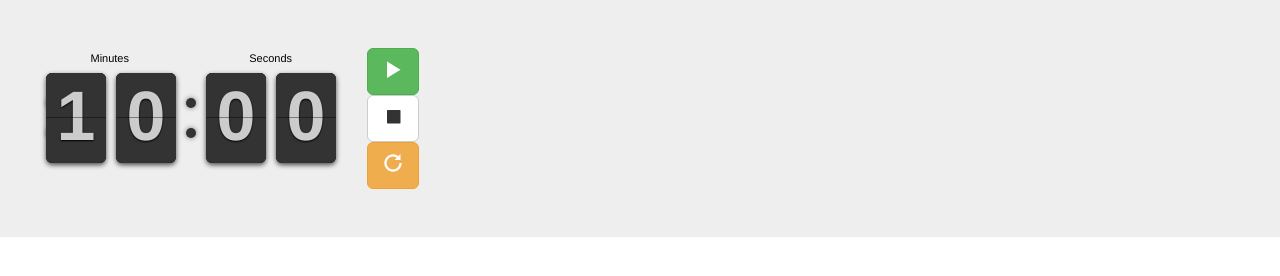
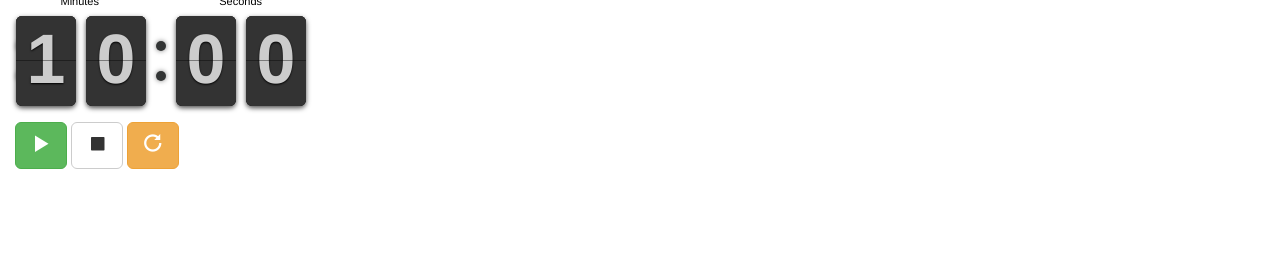
Before and after one commit to chmontgomery/lightning-talk-countdown, a website: page public/index.html in a window 1280 px wide. Drawn offline with Linux system fonts and the light colour scheme.

Commit message:
less fancy layout. simple is best

```diff
--- a/public/index.html
+++ b/public/index.html
@@ -8,35 +8,24 @@
   <link href="/public/flipclock/flipclock.css" rel="stylesheet" type="text/css">
 </head>
 <body>
-<div>
-  <div class="jumbotron">
-    <table>
-      <tr>
-        <td>
 <div class="your-clock"></div>
-        </td>
-        <td>
+
 <div style="margin-left: 15px;">
-            <div>
+
   <button type="button" id="start" class="btn btn-success btn-lg">
     <span class="glyphicon glyphicon-play"></span>
   </button>
-            </div>
-            <div>
+
   <button type="button" id="stop" class="btn btn-default btn-lg">
     <span class="glyphicon glyphicon-stop"></span>
   </button>
-            </div>
-            <div>
+
   <button type="button" id="restart" class="btn btn-warning btn-lg">
     <span class="glyphicon glyphicon-repeat"></span>
   </button>
+
 </div>
-          </div>
-        </td>
-      </tr>
-    </table>
-  </div>
+
 </div>
 <script src="/public/jquery/jquery.min.js"></script>
 <script src="/public/flipclock/flipclock.min.js"></script>
```
Lines whose indentation alone changed are shown as unchanged.
